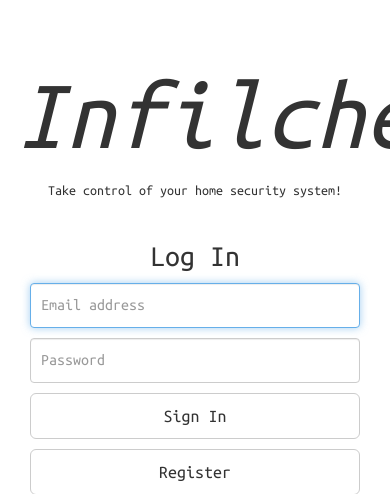
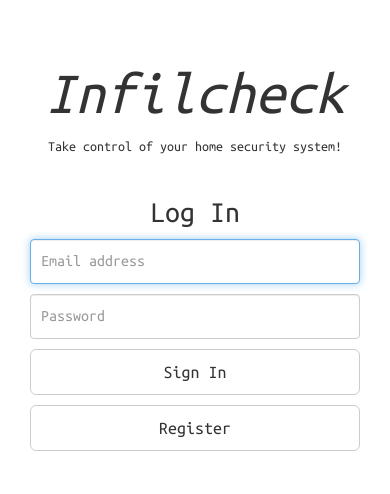
Before and after one commit to jonnykry/infilcheck, a Flask app: page / in a window 390 px wide; the page is wider, and only the part inside the window is pictured. Shown: the top 494 px of that part. Run offline with Flask 2, Linux system fonts and the light colour scheme; some libraries are stand-ins or nearby versions.

Commit message:
more mobile stylings

```diff
--- a/app/static/styles/login.css
+++ b/app/static/styles/login.css
@@ -39,3 +39,9 @@ body {
 .form-signin .form-control:focus {
   z-index: 2;
 }
+
+@media (max-width: 768px) {
+  .header h1 {
+    font-size: 6rem;
+  }
+}
```
